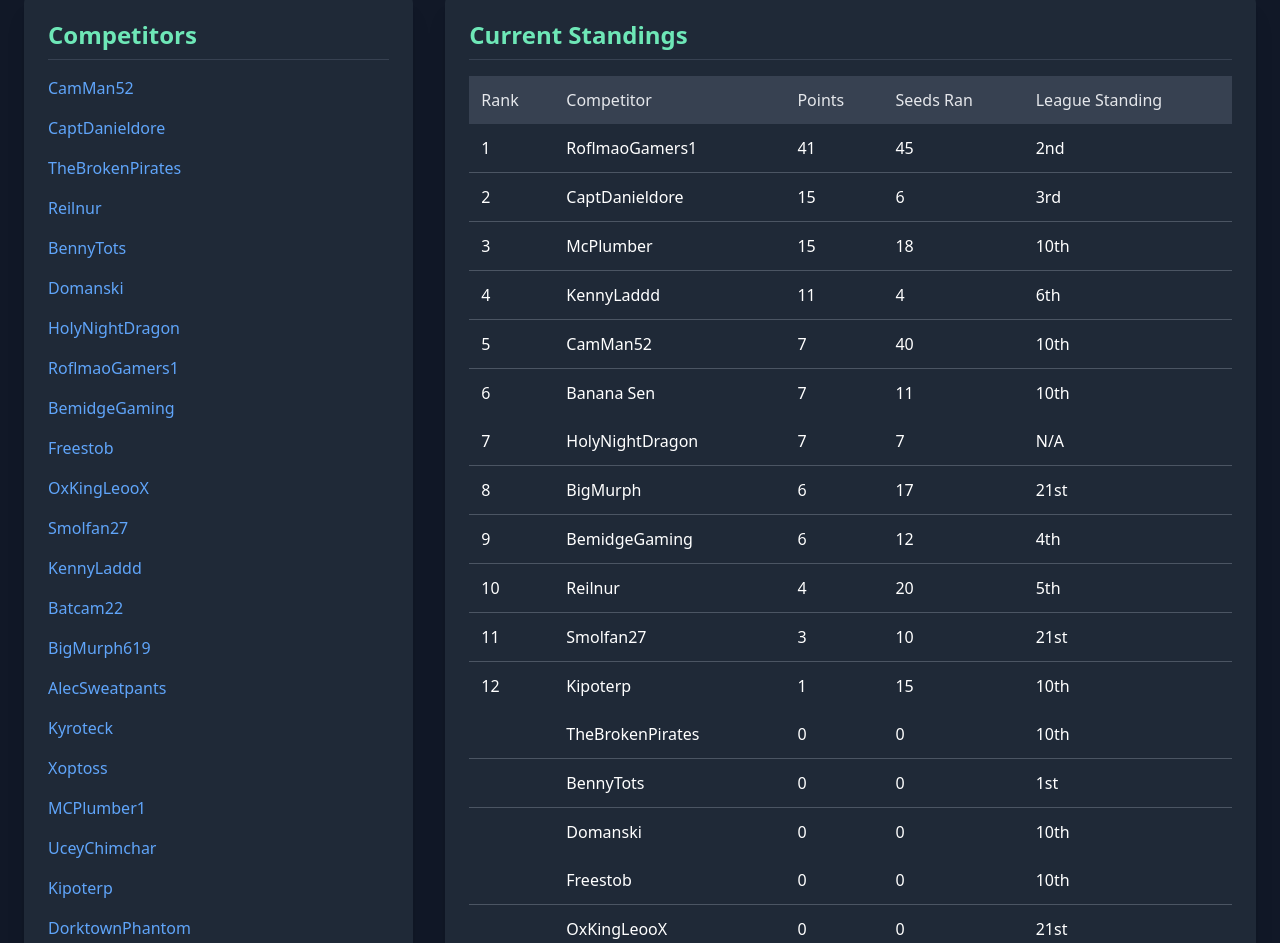
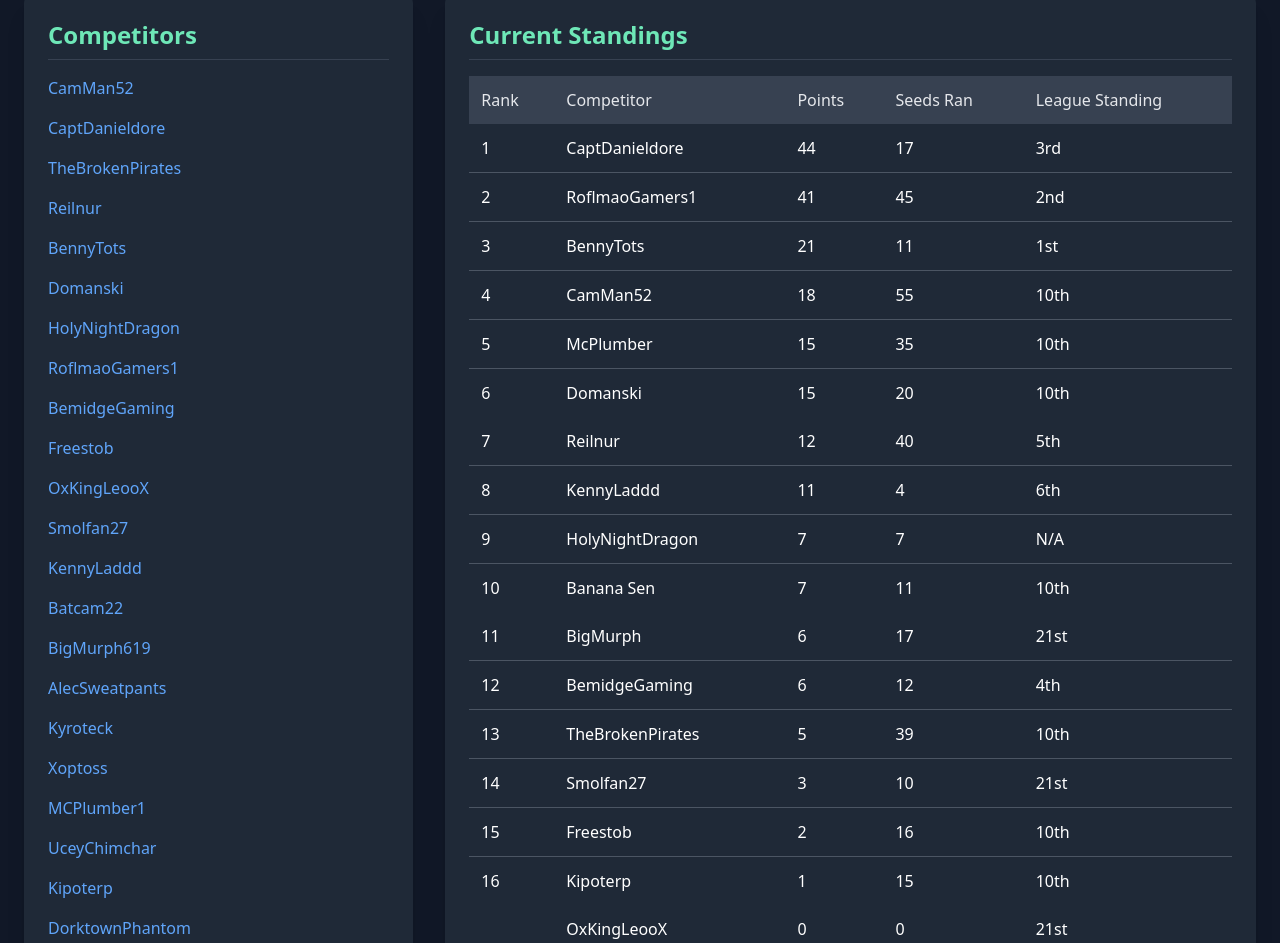
Before and after one commit to TakeJoshyy/TheMurphVerse, a plain HTML site: page docs/pages/T2Standings.html in a window 1280 px wide. Shown: the part 161-1104 px from the top of the page. Drawn offline with nearby package versions, Linux system fonts and the light colour scheme.

Commit message:
Second Day Update

```diff
--- a/docs/pages/T2Standings.html
+++ b/docs/pages/T2Standings.html
@@ -160,73 +160,73 @@
                         </thead>
                         <tbody>
                             <tr class="border-b border-gray-600 hover:bg-gray-700 transition duration-150 ease-in-out">
-                                <td class="p-3">5</td>
+                                <td class="p-3">4</td>
                                 <td class="p-3">CamMan52</td>
-                                <td class="p-3">7</td>
-                                <td class="p-3">40</td>
+                                <td class="p-3">18</td>
+                                <td class="p-3">55</td>
                                 <td class="p-3">10th</td>
                             </tr>
                             <tr class="border-b border-gray-600 hover:bg-gray-700 transition duration-150 ease-in-out">
-                                <td class="p-3">2</td>
+                                <td class="p-3">1</td>
                                 <td class="p-3">CaptDanieldore</td>
-                                <td class="p-3">15</td>
-                                <td class="p-3">6</td>
+                                <td class="p-3">44</td>
+                                <td class="p-3">17</td>
                                 <td class="p-3">3rd</td>
                             </tr>
                             <tr class="border-b border-gray-600 hover:bg-gray-700 transition duration-150 ease-in-out">
-                                <td class="p-3"></td>
+                                <td class="p-3">13</td>
                                 <td class="p-3">TheBrokenPirates</td>
-                                <td class="p-3">0</td>
-                                <td class="p-3">0</td>
-                                <td class="p-3">10th</td>
-                            </tr>
-                            <tr class="border-b border-gray-600 hover:bg-gray-700 transition duration-150 ease-in-out">
-                                <td class="p-3">10</td>
-                                <td class="p-3">Reilnur</td>
-                                <td class="p-3">4</td>
-                                <td class="p-3">20</td>
-                                <td class="p-3">5th</td>
-                            </tr>
-                            <tr class="border-b border-gray-600 hover:bg-gray-700 transition duration-150 ease-in-out">
-                                <td class="p-3"></td>
-                                <td class="p-3">BennyTots</td>
-                                <td class="p-3">0</td>
-                                <td class="p-3">0</td>
-                                <td class="p-3">1st</td>
-                            </tr>
-                            <tr class="hover:bg-gray-700 transition duration-150 ease-in-out">
-                                <td class="p-3"></td>
-                                <td class="p-3">Domanski</td>
-                                <td class="p-3">0</td>
-                                <td class="p-3">0</td>
+                                <td class="p-3">5</td>
+                                <td class="p-3">39</td>
                                 <td class="p-3">10th</td>
                             </tr>
                             <tr class="border-b border-gray-600 hover:bg-gray-700 transition duration-150 ease-in-out">
                                 <td class="p-3">7</td>
+                                <td class="p-3">Reilnur</td>
+                                <td class="p-3">12</td>
+                                <td class="p-3">40</td>
+                                <td class="p-3">5th</td>
+                            </tr>
+                            <tr class="border-b border-gray-600 hover:bg-gray-700 transition duration-150 ease-in-out">
+                                <td class="p-3">3</td>
+                                <td class="p-3">BennyTots</td>
+                                <td class="p-3">21</td>
+                                <td class="p-3">11</td>
+                                <td class="p-3">1st</td>
+                            </tr>
+                            <tr class="hover:bg-gray-700 transition duration-150 ease-in-out">
+                                <td class="p-3">6</td>
+                                <td class="p-3">Domanski</td>
+                                <td class="p-3">15</td>
+                                <td class="p-3">20</td>
+                                <td class="p-3">10th</td>
+                            </tr>
+                            <tr class="border-b border-gray-600 hover:bg-gray-700 transition duration-150 ease-in-out">
+                                <td class="p-3">9</td>
                                 <td class="p-3">HolyNightDragon</td>
                                 <td class="p-3">7</td>
                                 <td class="p-3">7</td>
                                 <td class="p-3">N/A</td>
                             </tr>
                             <tr class="border-b border-gray-600 hover:bg-gray-700 transition duration-150 ease-in-out">
-                                <td class="p-3">1</td>
+                                <td class="p-3">2</td>
                                 <td class="p-3">RoflmaoGamers1</td>
                                 <td class="p-3">41</td>
                                 <td class="p-3">45</td>
                                 <td class="p-3">2nd</td>
                             </tr>
                             <tr class="border-b border-gray-600 hover:bg-gray-700 transition duration-150 ease-in-out">
-                                <td class="p-3">9</td>
+                                <td class="p-3">12</td>
                                 <td class="p-3">BemidgeGaming</td>
                                 <td class="p-3">6</td>
                                 <td class="p-3">12</td>
                                 <td class="p-3">4th</td>
                             </tr>
                             <tr class="border-b border-gray-600 hover:bg-gray-700 transition duration-150 ease-in-out">
-                                <td class="p-3"></td>
+                                <td class="p-3">15</td>
                                 <td class="p-3">Freestob</td>
-                                <td class="p-3">0</td>
-                                <td class="p-3">0</td>
+                                <td class="p-3">2</td>
+                                <td class="p-3">16</td>
                                 <td class="p-3">10th</td>
                             </tr>
                             <tr class="border-b border-gray-600 hover:bg-gray-700 transition duration-150 ease-in-out">
@@ -237,14 +237,14 @@
                                 <td class="p-3">21st</td>
                             </tr>
                             <tr class="border-b border-gray-600 hover:bg-gray-700 transition duration-150 ease-in-out">
-                                <td class="p-3">11</td>
+                                <td class="p-3">14</td>
                                 <td class="p-3">Smolfan27</td>
                                 <td class="p-3">3</td>
                                 <td class="p-3">10</td>
                                 <td class="p-3">21st</td>
                             </tr>
                             <tr class="border-b border-gray-600 hover:bg-gray-700 transition duration-150 ease-in-out">
-                                <td class="p-3">4</td>
+                                <td class="p-3">8</td>
                                 <td class="p-3">KennyLaddd</td>
                                 <td class="p-3">11</td>
                                 <td class="p-3">4</td>
@@ -258,7 +258,7 @@
                                 <td class="p-3">10th</td>
                             </tr>
                             <tr class="border-b border-gray-600 hover:bg-gray-700 transition duration-150 ease-in-out">
-                                <td class="p-3">8</td>
+                                <td class="p-3">11</td>
                                 <td class="p-3">BigMurph</td>
                                 <td class="p-3">6</td>
                                 <td class="p-3">17</td>
@@ -286,10 +286,10 @@
                                 <td class="p-3">N/A</td>
                             </tr>
                             <tr class="border-b border-gray-600 hover:bg-gray-700 transition duration-150 ease-in-out">
-                                <td class="p-3">3</td>
+                                <td class="p-3">5</td>
                                 <td class="p-3">McPlumber</td>
                                 <td class="p-3">15</td>
-                                <td class="p-3">18</td>
+                                <td class="p-3">35</td>
                                 <td class="p-3">10th</td>
                             </tr>
                             <tr class="border-b border-gray-600 hover:bg-gray-700 transition duration-150 ease-in-out">
@@ -300,7 +300,7 @@
                                 <td class="p-3">N/A</td>
                             </tr>
                             <tr class="hover:bg-gray-700 transition duration-150 ease-in-out">
-                                <td class="p-3">12</td>
+                                <td class="p-3">16</td>
                                 <td class="p-3">Kipoterp</td>
                                 <td class="p-3">1</td>
                                 <td class="p-3">15</td>
@@ -314,7 +314,7 @@
                                 <td class="p-3">10th</td>
                             </tr>
                             <tr class="hover:bg-gray-700 transition duration-150 ease-in-out">
-                                <td class="p-3">6</td>
+                                <td class="p-3">10</td>
                                 <td class="p-3">Banana Sen</td>
                                 <td class="p-3">7</td>
                                 <td class="p-3">11</td>
@@ -392,6 +392,12 @@
              <section class="lg:col-span-3 bg-gray-800 p-6 rounded-lg shadow-xl">
                 <h2 class="text-2xl font-semibold text-emerald-300 mb-4 border-b border-gray-700 pb-2">Latest Updates</h2>
                 <div class="space-y-4 text-gray-300">
+
+                    <article>
+                        <h3 class="font-semibold text-emerald-200">May 11th: Second Day Full Of Runners</h3>
+                        <p class="text-sm text-gray-400">Posted on May 11th, 2025</p>
+                        <p class="mt-1">MurphLeague top three, are top three on the second day!</p>
+                    </article>
 
                     <article>
                         <h3 class="font-semibold text-emerald-200">May 10th: First Day Shocker</h3>
```
